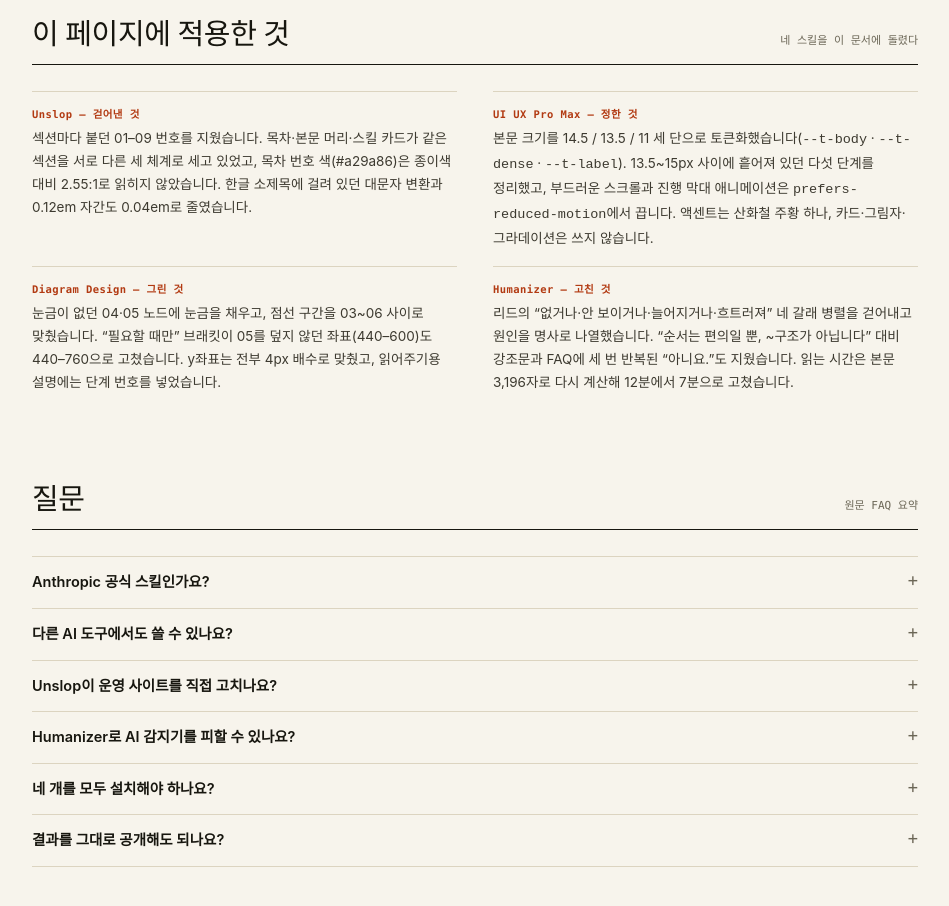
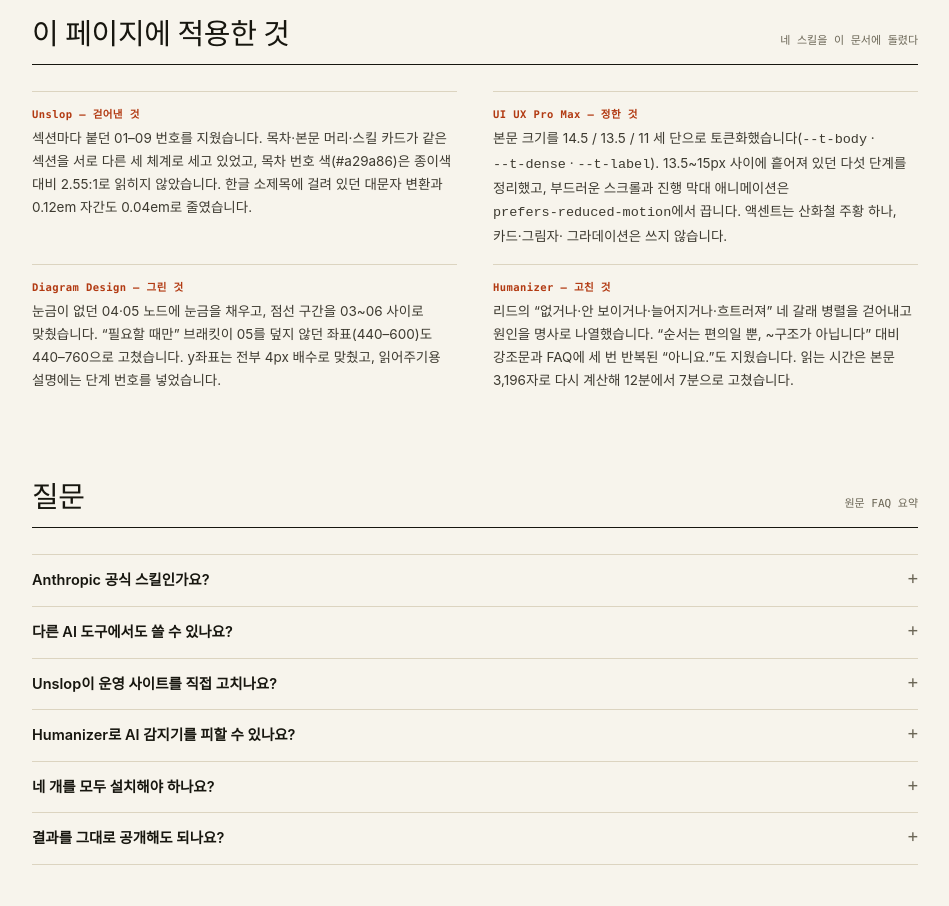
Before and after one commit to dogebi/claude-code-4-skills, a plain HTML site: page index.html in a window 1280 px wide. Shown: the part 4560-5466 px from the top of the page, without its empty margins (280-1229 px from the left). Drawn offline with Linux system fonts and the light colour scheme.

Commit message:
fix: 적용 섹션 인라인 코드 토큰이 중간에서 끊기지 않게 nowrap

```diff
--- a/index.html
+++ b/index.html
@@ -249,6 +249,7 @@ details p { margin: 0 0 14px; font-size: var(--t-body); color: var(--ink-2); max
 .applied div { border-top: 1px solid var(--rule); padding: 14px 0 6px; }
 .applied h3 { font: 600 10.5px var(--mono); letter-spacing: .04em; color: var(--oxide); margin: 0 0 6px; }
 .applied p { margin: 0 0 10px; font-size: var(--t-dense); color: var(--ink-2); }
+.applied code { white-space: nowrap; }
 
 /* footer */
 footer.site { border-top: 1px solid var(--rule-ink); padding: 20px 0 48px; display: flex; justify-content: space-between; gap: 26px; flex-wrap: wrap; font: 11px/1.75 var(--mono); color: var(--muted); }
```
